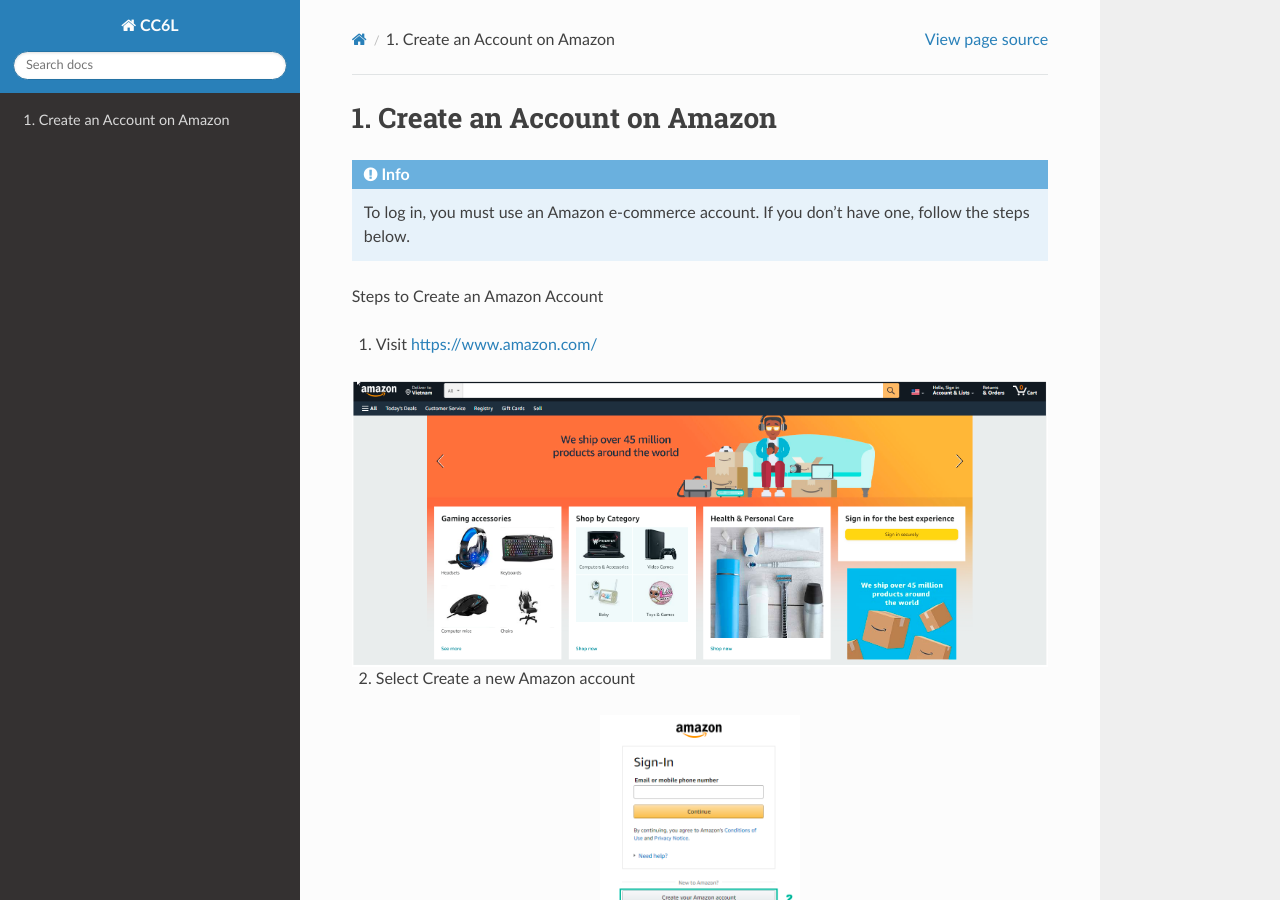
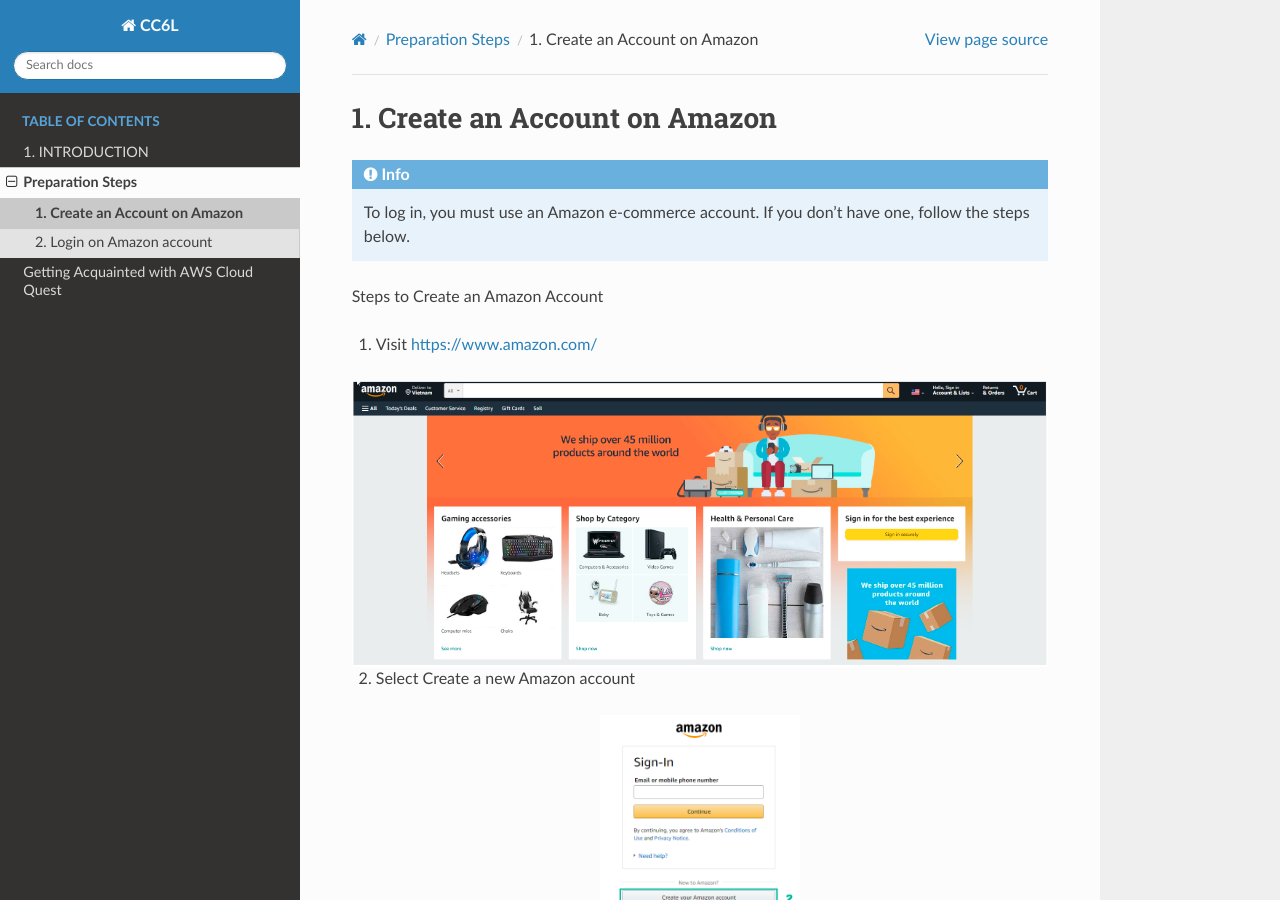
Before and after one commit to jambybrillo/aws_partitioner, a Sphinx documentation site: the page built from docs/source/create_an_amazon_account.rst, in a window 1280 px wide and 900 px high. Built offline with Sphinx 7.4.7 and the Read the Docs theme 3.1.0, drawn with Linux system fonts in a browser that asks for light colours; pages that are not in the unit, such as notebooks, are missing from menus.

Commit message:
Update index.rst

```diff
--- a/docs/source/index.rst
+++ b/docs/source/index.rst
@@ -26,5 +26,6 @@
    :caption: Table of Contents
    :numbered:
 
-   introduction/index
-   preparation/index
+   introduction
+   preparation_steps
+   getting_acquainted_with_aws_cloud_quest
```
